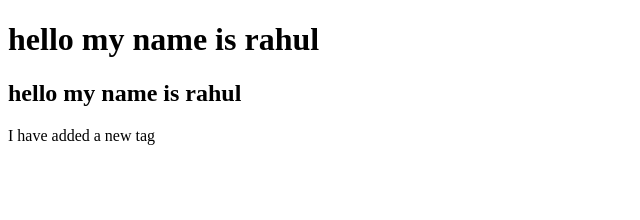
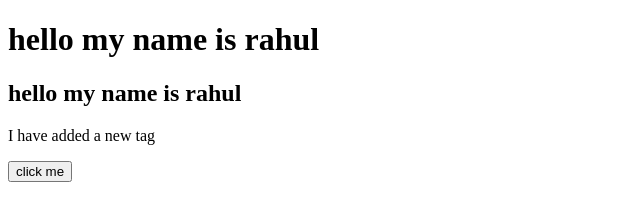
Before and after one commit to Rahul28Rawat/DemoProject1, a plain HTML site: page index.html in a window 1280 px wide. Shown: the whole page, without its empty margins (0-640 px from the left). Drawn offline with Linux system fonts and the light colour scheme.

Commit message:
i added css code

```diff
--- a/index.html
+++ b/index.html
@@ -9,5 +9,6 @@
     <h1>hello my name is rahul</h1>
     <h2>hello my name is rahul</h2>
     <p>I have added a new tag</p>
+    <button>click me</button>
   </body>
 </html>
--- a/style.css
+++ b/style.css
@@ -0,0 +1,4 @@
+button {
+  background-color: aquamarine;
+  font-size: 2rem;
+}
```
